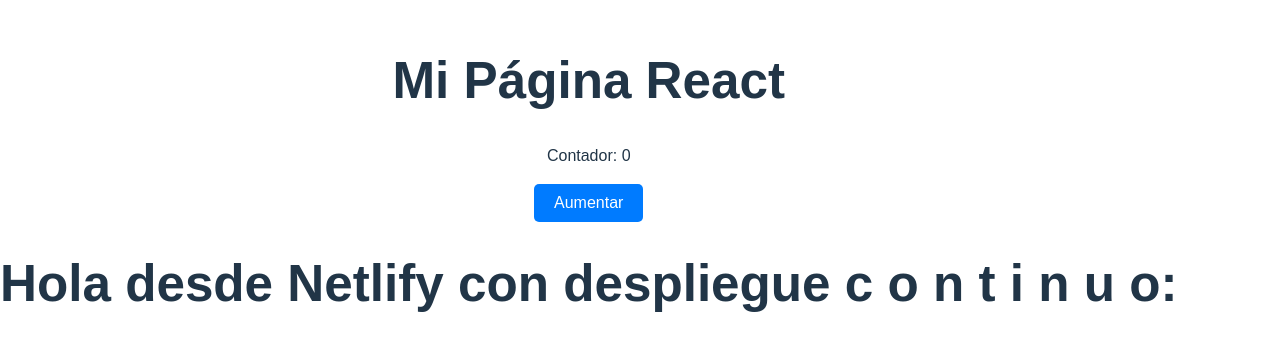
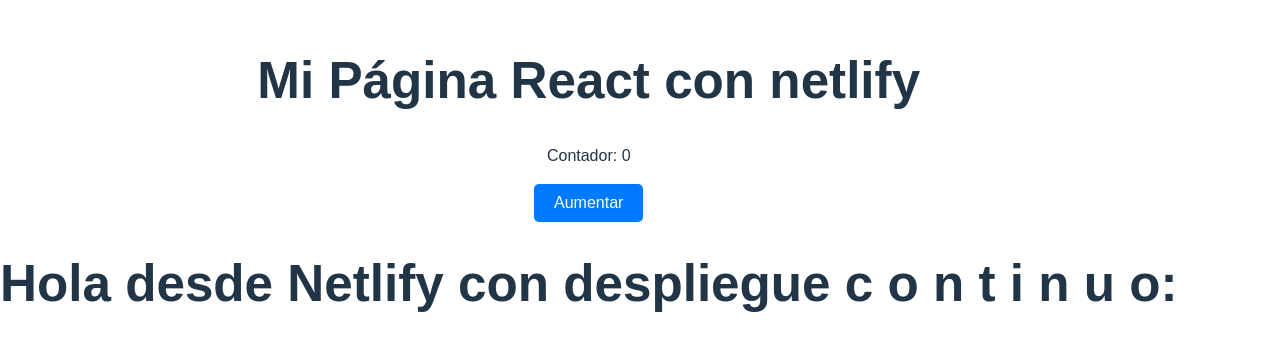
Before and after one commit to Tola360/mi-sitio-react, a React (Vite) app: page / in a window 1280 px wide. Shown: the part 250-600 px from the top of the page. Built offline with nearby package versions, Linux system fonts and the light colour scheme.

Commit message:
Actualiza el mensaje App

```diff
--- a/src/App.jsx
+++ b/src/App.jsx
@@ -6,7 +6,7 @@
 
   return (
     <div className="container">
-      <h1>Mi Página React</h1>
+      <h1>Mi Página React con netlify</h1>
       <p>Contador: {contador}</p>
       <button onClick={() => setContador(contador + 1)}>Aumentar</button>
       <h1>Hola desde Netlify con despliegue c o n t i n u o:</h1>
```
